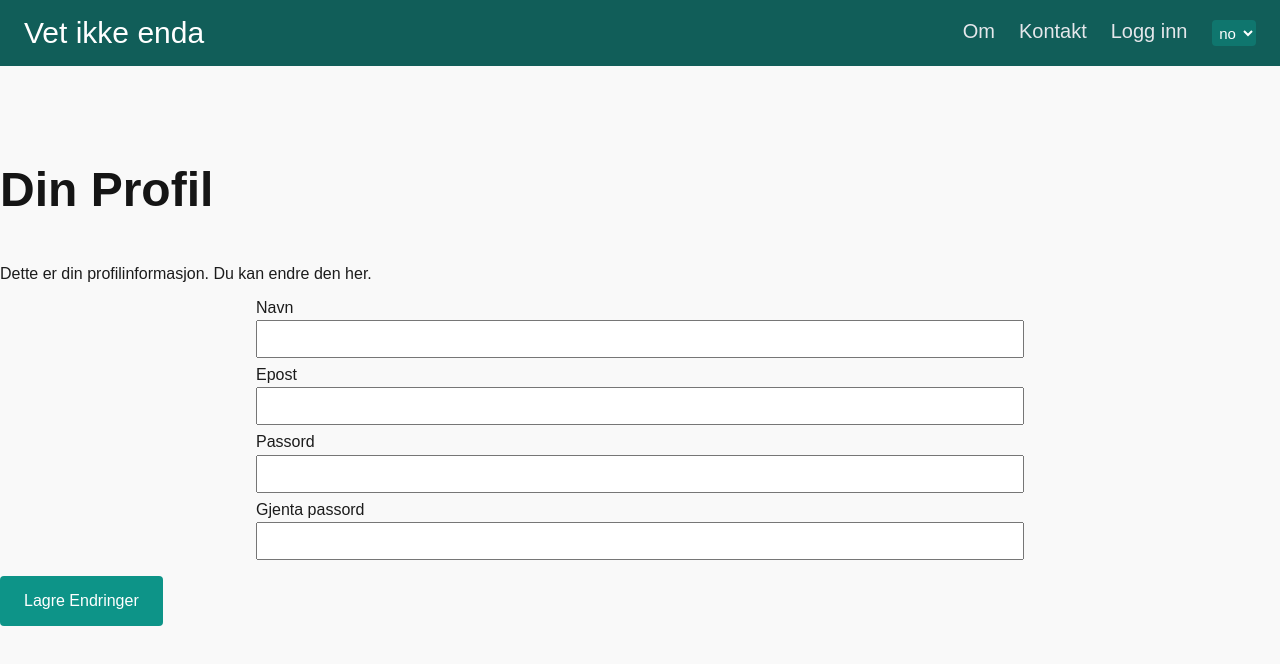
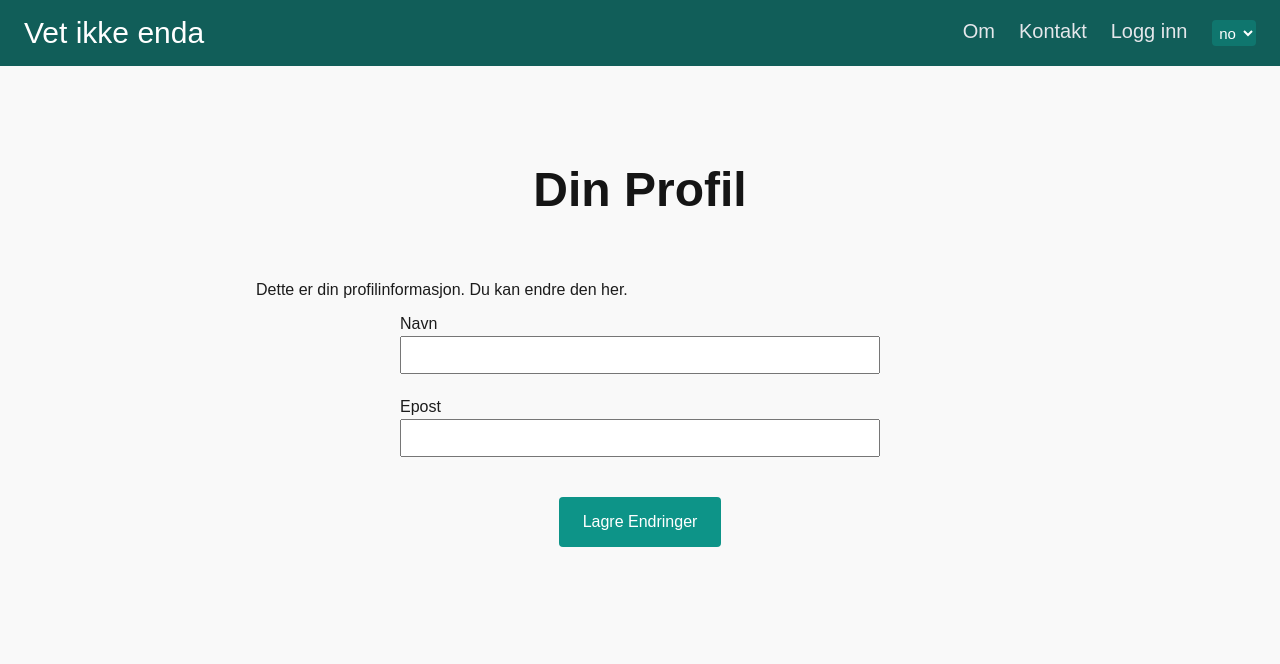
Before and after one commit to BeatsuDev/fullstack-2024, a Vue app in the folder frontend/: page /profile in a window 1280 px wide. Shown: the top 664 px of the page. Built offline with nearby package versions, Linux system fonts and the light colour scheme.

Commit message:
chore: center profile page text

```diff
--- a/frontend/src/views/ProfilePageView.vue
+++ b/frontend/src/views/ProfilePageView.vue
@@ -34,11 +34,11 @@ onMounted(() => {
 </script>
 
 <template>
-    <div id="profile-page-container">
+    <div class="profile-page-container">
         <h1>{{ $t("profile.title") }}</h1>
         <p>{{ $t("profile.information") }}</p>
 
-        <div id="change-values-container">
+        <form id="change-values-container" @submit.prevent="">
             <ValidatedInput
                 id="name"
                 type="text"
@@ -53,48 +53,59 @@ onMounted(() => {
                 :validator="v$.email"
                 :label="$t('login.email')"
             />
-            <ValidatedInput
-                id="password"
-                type="password"
-                v-model="formData.password"
-                :validator="v$.password"
-                :label="$t('login.password')"
-            />
-            <ValidatedInput
-                id="password"
-                type="password"
-                v-model="formData.password"
-                :validator="v$.password"
-                :label="$t('login.repeatPassword')"
-            />
-        </div>
-
-        <ButtonComponent id="change-values-button" type="submit">
-            {{ $t("profile.changeValues") }}
-        </ButtonComponent>
+            <ButtonComponent id="change-values-button" type="submit">
+                {{ $t("profile.changeValues") }}
+            </ButtonComponent>
+        </form>
     </div>
 </template>
 
 <style scoped>
-#profile-page-container {
-    width: 40%;
-    margin: 0 auto;
+.profile-page-container > h1 {
+    width: 100%;
+    text-align: center;
+}
 
+.profile-page-container {
     display: flex;
     flex-direction: column;
+
+    margin: 0 auto;
+    width: 40%;
 }
 
 #change-values-container {
+    max-width: 30em;
     width: 60%;
     margin: 0 auto;
 
     display: flex;
     flex-direction: column;
-    gap: 0.5em;
+    gap: 1.5em;
 }
 
 #change-values-button {
     margin: 0 auto;
     margin-top: 1em;
 }
+
+@media screen and (max-width: 1280px) {
+    .profile-page-container {
+        width: 60%;
+    }
+
+    #change-values-container {
+        width: 80%;
+    }
+}
+
+@media screen and (max-width: 768px) {
+    .profile-page-container {
+        width: 90%;
+    }
+
+    #change-values-container {
+        width: 100%;
+    }
+}
 </style>
```
